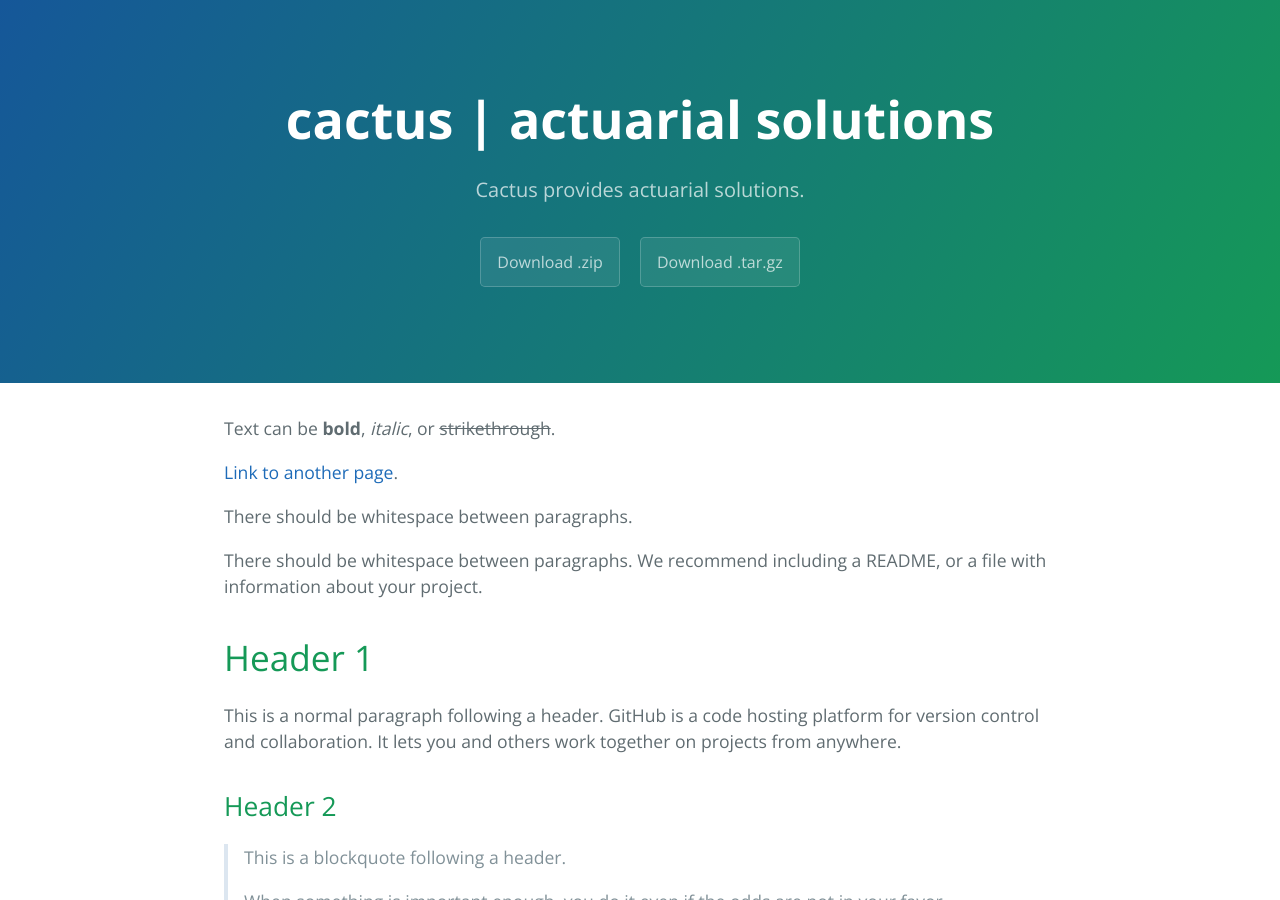
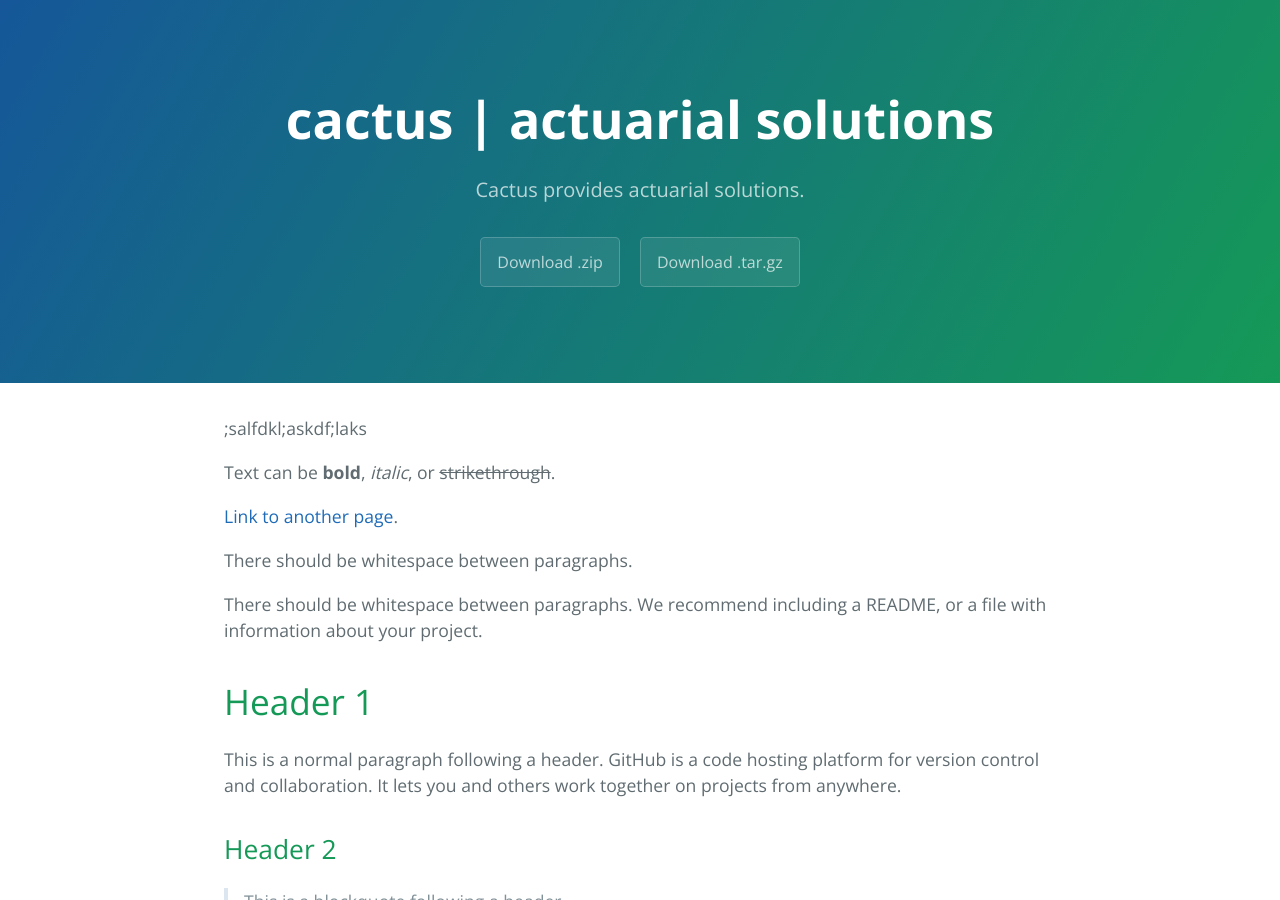
Before and after one commit to cactus-actuarial/cactus-actuarial.github.io, a Jekyll site: the page built from index.md, in a window 1280 px wide and 900 px high. Built offline with Jekyll 4.4.1, drawn with Linux system fonts in a browser that asks for light colours.

Commit message:
Update index.md

```diff
--- a/index.md
+++ b/index.md
@@ -1,6 +1,9 @@
 ---
 layout: default
 ---
+
+;salfdkl;askdf;laks
+
 
 Text can be **bold**, _italic_, or ~~strikethrough~~.
 
```
